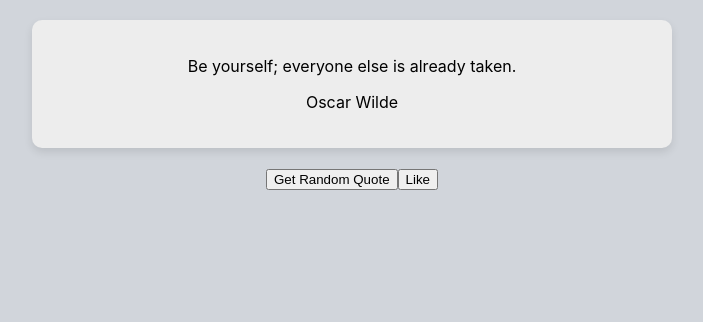
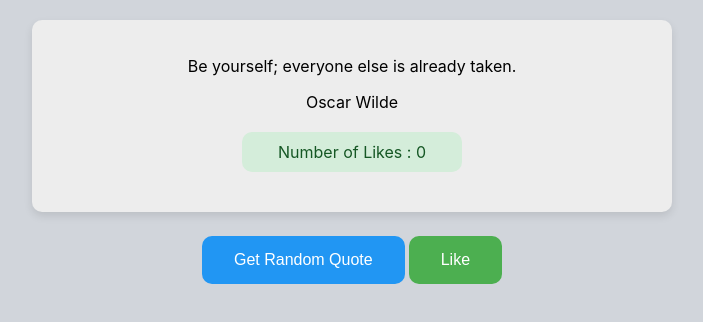
Before and after one commit to emirhanbayatli/random-quote, a React (Create React App) app: page / in a window 1280 px wide. Shown: the top 322 px of the page, without its empty margins (288-991 px from the left). Built offline with nearby package versions, Linux system fonts and the light colour scheme.

Commit message:
add a style and update to like counter operation

```diff
--- a/src/App.css
+++ b/src/App.css
@@ -1,3 +1,30 @@
 .App {
   text-align: center;
 }
+
+.btn {
+  padding: 15px 32px;
+  text-align: center;
+  font-size: 16px;
+  margin: 4px 2px;
+  cursor: pointer;
+  border-radius: 10px;
+  border: none;
+  background-color: #2196F3;
+  color: white;
+  transition: background-color 0.3s ease;
+}
+
+.btn:hover {
+  background-color: #0b7dda;
+}
+
+.btn-like {
+  background-color: #4CAF50;
+  color: white;
+
+}
+
+.btn-like:hover {
+  background-color: #45a049;
+}
--- a/src/App.js
+++ b/src/App.js
@@ -6,29 +6,35 @@ import { useState } from "react";
 function App() {
   const [quotes, setquotes] = useState(initialQuotes);
   const [currentIndex, setCurrentIndex] = useState(0);
-  const [count, setCount] = useState(0);
 
   function handleClick() {
     const randomIndex = Math.floor(Math.random() * quotes.length);
     setCurrentIndex(randomIndex);
   }
   function handleLike() {
-    let counter = initialQuotes[currentIndex].likeCount === count;
-    setCount(counter + 1);
-    console.log(counter);
+    const updatedQuotes = quotes.map((quote, index) => {
+      if (currentIndex === index) {
+        return { ...quote, likeCount: quote.likeCount + 1 };
+      } else return quote;
+    });
+    setquotes(updatedQuotes);
   }
 
-  console.log(initialQuotes[currentIndex].count);
+  console.log(quotes[currentIndex].likeCount);
 
   return (
     <div className="App">
       <QuoteCard
-        quote={initialQuotes[currentIndex].quote}
-        author={initialQuotes[currentIndex].author}
-        count={initialQuotes[currentIndex].count}
+        quote={quotes[currentIndex].quote}
+        author={quotes[currentIndex].author}
+        likeCount={quotes[currentIndex].likeCount}
       />
-      <button onClick={handleClick}>Get Random Quote</button>
-      <button onClick={handleLike}>Like</button>
+      <button className="btn" onClick={handleClick}>
+        Get Random Quote
+      </button>
+      <button className="btn btn-like" onClick={handleLike}>
+        Like
+      </button>
     </div>
   );
 }
--- a/src/Components/QuoteCard/index.js
+++ b/src/Components/QuoteCard/index.js
@@ -1,10 +1,10 @@
 import "./styles.css";
-export function QuoteCard({ quote, author, count }) {
+export function QuoteCard({ quote, author, likeCount }) {
   return (
     <section className="quote-card">
       <p>{quote}</p>
       <p>{author}</p>
-      <p>{count}</p>
+      <p className="like-count">Number of Likes : {likeCount}</p>
     </section>
   );
 }
--- a/src/Components/QuoteCard/styles.css
+++ b/src/Components/QuoteCard/styles.css
@@ -6,3 +6,12 @@
   max-width: 600px;
   margin: 20px auto;
 }
+
+.like-count {
+  border-radius: 10px;
+  max-width: 200px;
+  margin: 20px auto;
+  padding: 10px;
+  background-color: #d4edda;
+  color: #155724;
+}
--- a/src/quotes.js
+++ b/src/quotes.js
@@ -2,209 +2,255 @@ export const quotes = [
   {
     quote: "Be yourself; everyone else is already taken.",
     author: "Oscar Wilde",
+    likeCount: 0,
   },
   {
     quote: "The secret of getting ahead is getting started.",
     author: "Mark Twain",
+    likeCount: 0,
   },
   {
     quote: "In the middle of difficulty lies opportunity.",
     author: "Albert Einstein",
+    likeCount: 0,
   },
   {
     quote: "What you do today can improve all your tomorrows.",
     author: "Ralph Marston",
+    likeCount: 0,
   },
   {
     quote: "It always seems impossible until it’s done.",
     author: "Nelson Mandela",
+    likeCount: 0,
   },
   {
     quote: "If you can dream it, you can do it.",
     author: "Walt Disney",
+    likeCount: 0,
   },
   {
     quote: "Stay hungry. Stay foolish.",
     author: "Steve Jobs",
+    likeCount: 0,
   },
   {
     quote: "Whatever you are, be a good one.",
     author: "Abraham Lincoln",
+    likeCount: 0,
   },
   {
     quote: "Strive not to be a success, but rather to be of value.",
     author: "Albert Einstein",
+    likeCount: 0,
   },
   {
     quote: "Simplicity is the ultimate sophistication.",
     author: "Leonardo da Vinci",
+    likeCount: 0,
   },
   {
     quote: "Life is short. Live it.",
     author: "Unknown",
+    likeCount: 0,
   },
   {
     quote: "Act as if what you do makes a difference. It does.",
     author: "William James",
+    likeCount: 0,
   },
   {
     quote: "Turn your wounds into wisdom.",
     author: "Oprah Winfrey",
+    likeCount: 0,
   },
   {
     quote: "You miss 100% of the shots you don’t take.",
     author: "Wayne Gretzky",
+    likeCount: 0,
   },
   {
     quote: "Dream big and dare to fail.",
     author: "Norman Vaughan",
+    likeCount: 0,
   },
   {
     quote: "Don’t wait. The time will never be just right.",
     author: "Napoleon Hill",
+    likeCount: 0,
   },
   {
     quote: "Well done is better than well said.",
     author: "Benjamin Franklin",
+    likeCount: 0,
   },
   {
     quote: "Be the change that you wish to see in the world.",
     author: "Often attributed to Gandhi",
+    likeCount: 0,
   },
   {
     quote: "Happiness is not by chance, but by choice.",
     author: "Jim Rohn",
+    likeCount: 0,
   },
   {
     quote: "Action is the foundational key to all success.",
     author: "Pablo Picasso",
+    likeCount: 0,
   },
   {
     quote: "Do something today that your future self will thank you for.",
     author: "Sean Patrick Flanery",
+    likeCount: 0,
   },
   {
     quote:
       "It’s not the years in your life that count. It’s the life in your years.",
     author: "Abraham Lincoln",
+    likeCount: 0,
   },
   {
     quote: "Either you run the day or the day runs you.",
     author: "Jim Rohn",
+    likeCount: 0,
   },
   {
     quote: "Believe you can and you’re halfway there.",
     author: "Theodore Roosevelt",
+    likeCount: 0,
   },
   {
     quote: "Failure is success if we learn from it.",
     author: "Malcolm Forbes",
+    likeCount: 0,
   },
   {
     quote: "Life is 10% what happens to us and 90% how we react to it.",
     author: "Charles R. Swindoll",
+    likeCount: 0,
   },
   {
     quote: "Start where you are. Use what you have. Do what you can.",
     author: "Arthur Ashe",
+    likeCount: 0,
   },
   {
     quote: "What we think, we become.",
     author: "Buddha",
+    likeCount: 0,
   },
   {
     quote:
       "Keep going. Everything you need will come to you at the perfect time.",
     author: "Unknown",
+    likeCount: 0,
   },
   {
     quote: "Success is not final; failure is not fatal.",
     author: "Winston Churchill",
+    likeCount: 0,
   },
   {
     quote: "A person who never made a mistake never tried anything new.",
     author: "Albert Einstein",
+    likeCount: 0,
   },
   {
     quote: "Don’t let yesterday take up too much of today.",
     author: "Will Rogers",
+    likeCount: 0,
   },
   {
     quote: "Everything you’ve ever wanted is on the other side of fear.",
     author: "George Addair",
+    likeCount: 0,
   },
   {
     quote: "I have not failed. I’ve just found 10,000 ways that won’t work.",
     author: "Thomas Edison",
+    likeCount: 0,
   },
   {
     quote: "If you want to lift yourself up, lift up someone else.",
     author: "Booker T. Washington",
+    likeCount: 0,
   },
   {
     quote: "Don’t be pushed around by the fears in your mind.",
     author: "Roy T. Bennett",
+    likeCount: 0,
   },
   {
     quote: "Small deeds done are better than great deeds planned.",
     author: "Peter Marshall",
+    likeCount: 0,
   },
   {
     quote: "We may encounter many defeats but we must not be defeated.",
     author: "Maya Angelou",
+    likeCount: 0,
   },
   {
     quote: "Be kind whenever possible. It is always possible.",
     author: "Dalai Lama",
+    likeCount: 0,
   },
   {
     quote: "To succeed in life, you need two things: ignorance and confidence.",
     author: "Mark Twain",
+    likeCount: 0,
   },
   {
     quote:
       "The only limit to our realization of tomorrow will be our doubts of today.",
     author: "Franklin D. Roosevelt",
+    likeCount: 0,
   },
   {
     quote:
       "You can, you should, and if you’re brave enough to start, you will.",
     author: "Stephen King",
+    likeCount: 0,
   },
   {
     quote: "If at first you don’t succeed, try, try again.",
     author: "Thomas H. Palmer",
+    likeCount: 0,
   },
   {
     quote: "It’s kind of fun to do the impossible.",
     author: "Walt Disney",
+    likeCount: 0,
   },
   {
     quote: "If opportunity doesn’t knock, build a door.",
     author: "Milton Berle",
+    likeCount: 0,
   },
   {
     quote: "Fall seven times, stand up eight.",
     author: "Japanese Proverb",
+    likeCount: 0,
   },
   {
     quote: "A journey of a thousand miles begins with a single step.",
     author: "Lao Tzu",
+    likeCount: 0,
   },
   {
     quote: "Never regret anything that made you smile.",
     author: "Mark Twain",
+    likeCount: 0,
   },
   {
     quote: "Die with memories, not dreams.",
     author: "Unknown",
+    likeCount: 0,
   },
   {
     quote: "I can and I will. Watch me.",
     author: "Carrie Green (often credited)",
+    likeCount: 0,
   },
 ];
-
-for (let i = 0; i < quotes.length; i++) {
-  quotes[i].likeCount = 0;
-}
```
